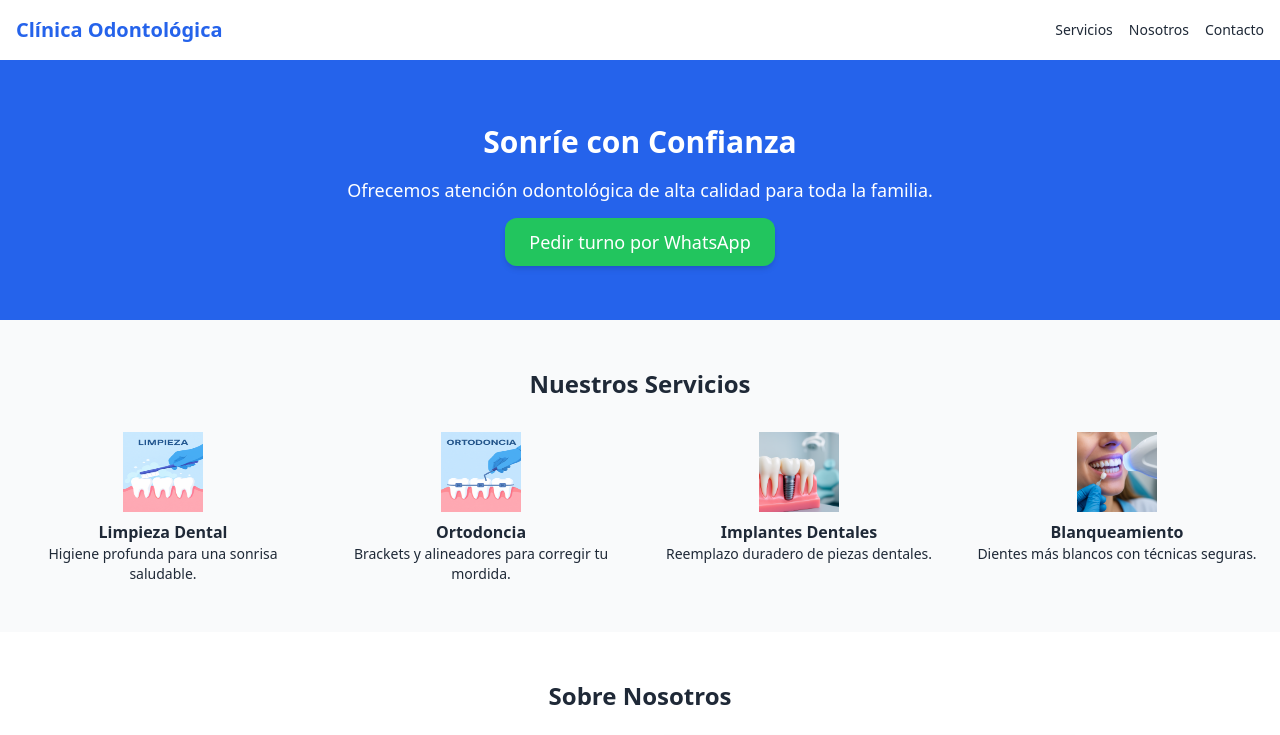
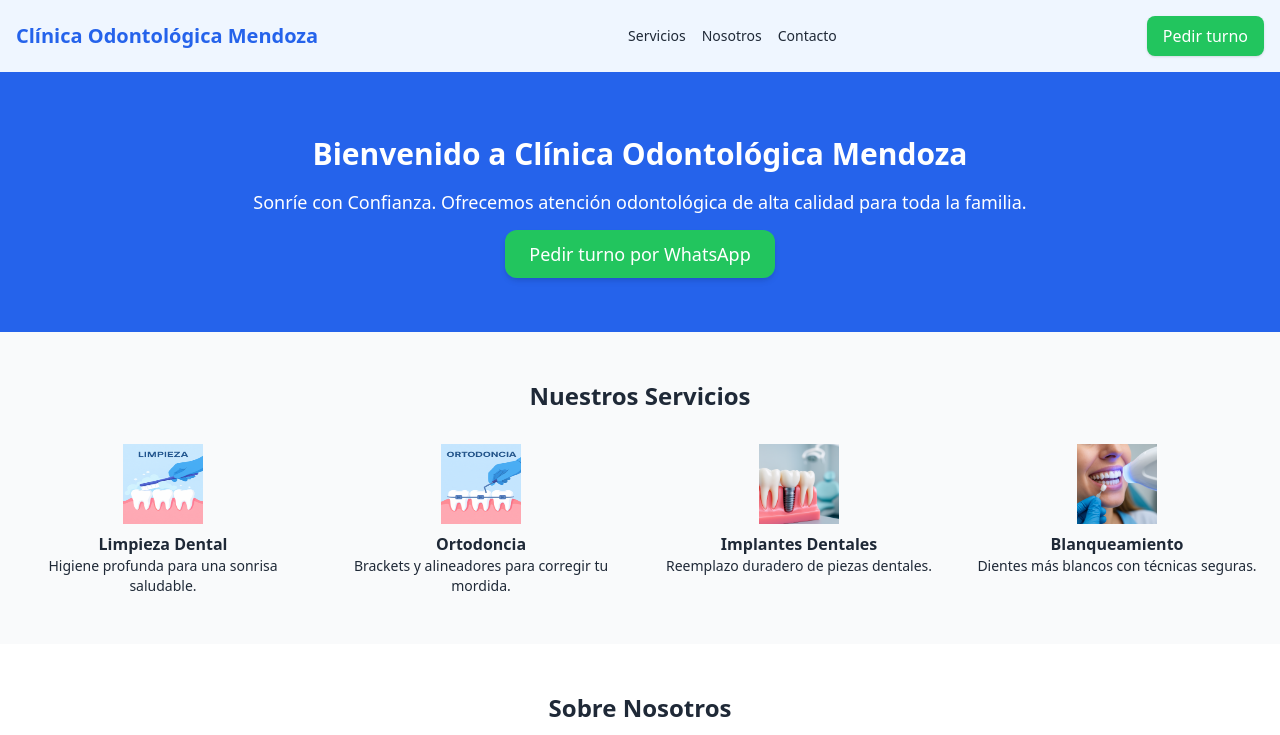
Before and after one commit to xeneize1/odontologo, a React (Vite) app: page / in a window 1280 px wide. Shown: the top 735 px of the page. Built offline with nearby package versions, Linux system fonts and the light colour scheme.

Commit message:
boton whatsapp en el menu

```diff
--- a/google99ff0d7a60a00e6f.html
+++ /dev/null
@@ -1 +0,0 @@
-google-site-verification: google99ff0d7a60a00e6f.html
--- a/src/App.jsx
+++ b/src/App.jsx
@@ -14,8 +14,8 @@ export default function App() {
     </div>*/
     <div className="font-sans text-gray-800">
       {/* Header */}
-      <header className="bg-white shadow p-4 flex justify-between items-center flex-wrap gap-4 md:gap-0">
-        <h1 className="text-xl font-bold text-blue-600">Clínica Odontológica</h1>
+      <header className="bg-blue-50 shadow p-4 flex justify-between items-center flex-wrap gap-4 md:gap-0">
+        <h1 className="text-xl font-bold text-blue-600">Clínica Odontológica Mendoza</h1>
         <nav className="w-full md:w-auto">
           <ul className="flex flex-col md:flex-row gap-4 text-sm items-center justify-center">
             <li><a href="#servicios" className="hover:text-blue-600">Servicios</a></li>
@@ -23,12 +23,20 @@ export default function App() {
             <li><a href="#contacto" className="hover:text-blue-600">Contacto</a></li>
           </ul>
         </nav>
+        <a
+          href="https://wa.me/5492614601970?text=Hola%2C+quisiera+pedir+un+turno+para+la+cl%C3%ADnica+odontol%C3%B3gica"
+          target="_blank"
+          rel="noopener noreferrer"
+          className="bg-green-500 hover:bg-green-600 text-white font-medium py-2 px-4 rounded-lg shadow"
+        >
+          Pedir turno
+        </a>
       </header>
 
       {/* Hero */}
       <section className="bg-blue-600 text-white text-center py-16 px-4">
-        <h2 className="text-3xl font-bold mb-4">Sonríe con Confianza</h2>
-        <p className="text-lg mb-6">Ofrecemos atención odontológica de alta calidad para toda la familia.</p>
+        <h2 className="text-3xl font-bold mb-4">Bienvenido a Clínica Odontológica Mendoza</h2>
+        <p className="text-lg mb-6">Sonríe con Confianza. Ofrecemos atención odontológica de alta calidad para toda la familia.</p>
         {/*<button className="mt-6 bg-white text-blue-600 font-semibold px-4 py-2 rounded hover:bg-gray-100">Pedí tu turno</button>*/}
         <a
           href="https://wa.me/5492614601970?text=Hola%2C+quisiera+pedir+un+turno+para+la+cl%C3%ADnica+odontol%C3%B3gica"
```
